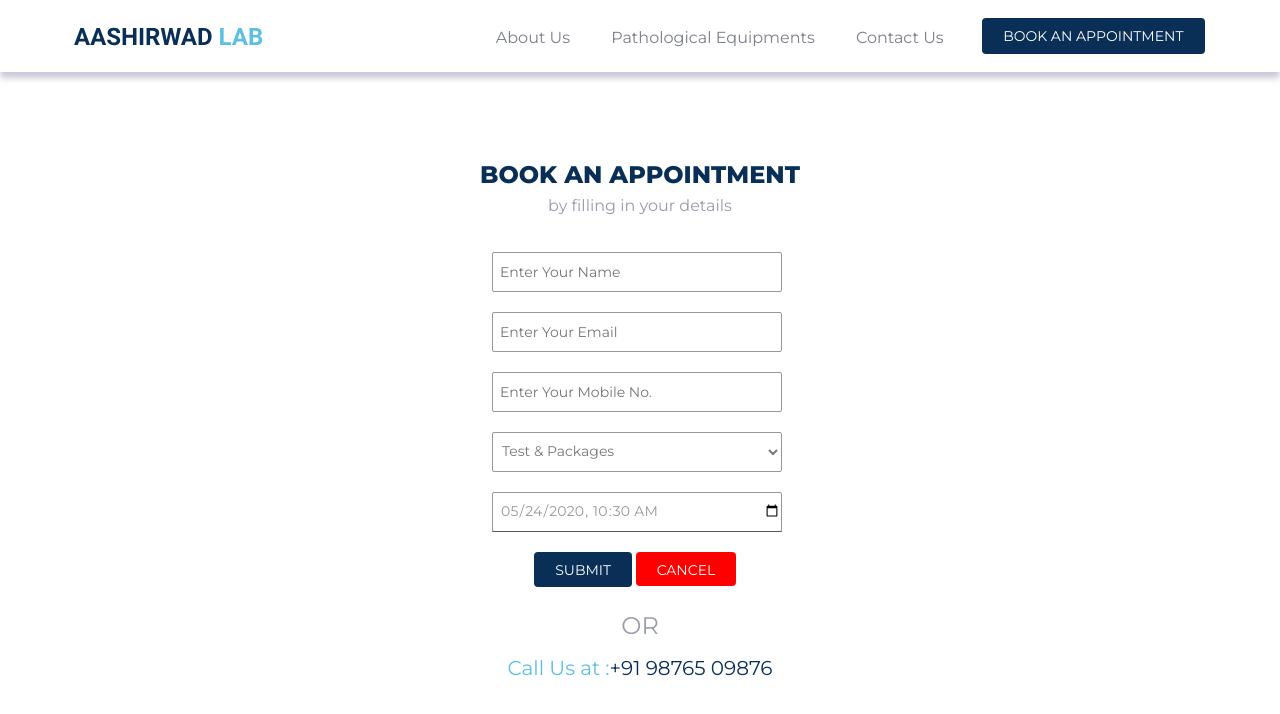
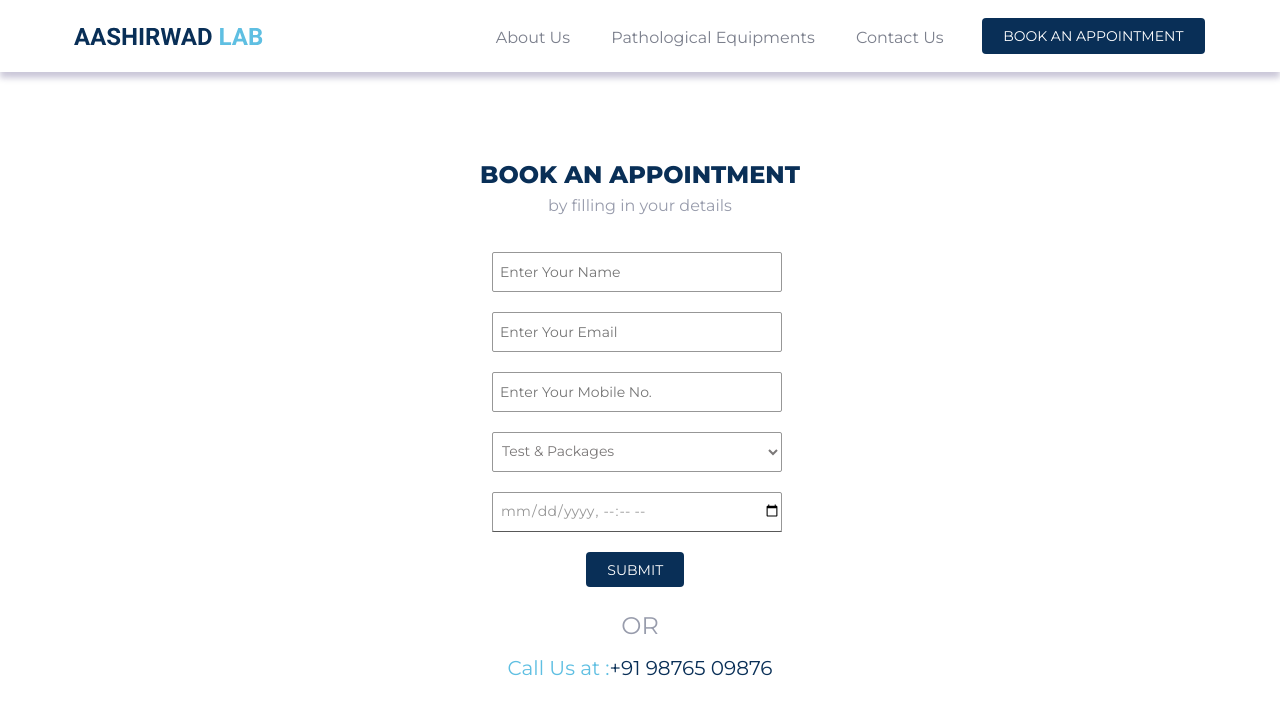
Before and after one commit to RohitGeddam-tech/Aashirvad, a React (Create React App) app: page /Aashirvad/Form in a window 1280 px wide. Shown: the top 714 px of the page. Built offline with nearby package versions, Linux system fonts and the light colour scheme.

Commit message:
newest commit

```diff
--- a/src/Components/CSS/Header.css
+++ b/src/Components/CSS/Header.css
@@ -190,6 +190,7 @@ color: #989CAC;
   font-family: 'Montserrat';
   padding-top: 11px !important;
   padding-bottom: 10px !important;
+  transition: all 1s ease;
 }
 
 .ui.button.cancelbtn:hover{
--- a/src/Components/Form.js
+++ b/src/Components/Form.js
@@ -5,11 +5,30 @@ import validate from './ValidateInfo';
 import {Link} from 'react-router-dom';
 import TextField from '@material-ui/core/TextField';
 
+
 const Form = () => {
 
-    const { handleChange, values, handleSubmit, errors } = useForm(
-        validate
-    );
+    const [errors, setErrors] = useState({})
+
+    const { handleChange, values } = useForm(validate);
+
+    const handleSubmit = e => {
+        e.preventDefault();
+
+        setErrors(validate(values));
+        // if(errors){
+        //     alert('Your Form is not Submitted');
+        // } else if(!errors){
+        //     alert('Your Form is Submitted');
+        // }
+
+        alert('form submitted')
+        console.log('form values', values)
+        // handleClose;
+        // setIsSubmit(true);
+
+    }
+
 
     return (
         <div className='form'>
@@ -25,16 +44,16 @@ const Form = () => {
                                 onChange={handleChange}
                                 required
                             />
-                    {/* {errors.name && <h4 className='errorp'>{errors.name}</h4>} */}
+                            {errors.name && <h4 className='errorp'>{errors.name}</h4>}
                             <input
                                 type='email'
                                 name='email'
                                 placeholder='Enter Your Email'
                                 value={values.email}
+                                onChange={handleChange}
                                 required
-                        onChange={handleChange}
                             />
-                    {/* {errors.email && <h4 className='errorp'>{errors.email}</h4>} */}
+                            {errors.email && <h4 className='errorp'>{errors.email}</h4>}
                             <input
                                 type='tel'
                                 name='mobile'
@@ -44,26 +63,39 @@ const Form = () => {
                                 pattern='[0-9]{10}'
                                 required
                             />
-                    {/* {errors.mobile && <h4 className='errorp'>{errors.mobile}</h4>} */}
-                    <select required>
+                            {errors.mobile && <h4 className='errorp'>{errors.mobile}</h4>}
+                            {/* <select name='select' value={values.select} required>
+                                <option name='option' value={values.option}>Test & Packages</option>
+                                <option name='option' value={values.option}>Blue</option>
+                                <option name='option' value={values.option}>Bank</option>
+                            </select> */}
+                            {/* {console.log(select)} */}
+                            <select name='select'
+                            defaultValue={values.select}
+                            onChange={handleChange}
+                            required
+                            >
                                 <option value=''>Test & Packages</option>
                                 <option value='Blue'>Blue</option>
                                 <option value='Bank'>Bank</option>
                             </select>
+                            {/* {errors.mobile && <h4 className='errorp'>{errors.mobile}</h4>} */}
                             <TextField
                                 id="datetime-local"
                                 type="datetime-local"
-                        defaultValue="2020-05-24T10:30"
+                                value={values.textField}
+                                name='textField'
                                 className={values.textField}
+                                onChange={handleChange}
                                 InputLabelProps={{
                                     shrink: true,
                                 }}
                             />
+                            {/* {errors.mobile && <h4 className='errorp'>{errors.mobile}</h4>} */}
                             <div>
+                                {/* <Link to='/'> */}
                                     <button type='submit' className='ui button newbtn'>Submit</button>
-                        <Link to='/Aashirvad'>
-                        <button className='ui button cancelbtn'>Cancel</button>
-                        </Link>
+                                {/* </Link> */}
                             </div>
                         </form>
                 <h3>OR</h3>
--- a/src/Components/Popup.js
+++ b/src/Components/Popup.js
@@ -4,8 +4,10 @@ import validate from './ValidateInfo';
 import Modal from '@material-ui/core/Modal';
 import TextField from '@material-ui/core/TextField';
 
+
 const Popup = () => {
     const [isModal, setModal] = useState(false);
+    // const [select, setSelect] = useState('');
 
     const handleOpen = () => {
         setModal(true);
@@ -14,8 +16,27 @@ const Popup = () => {
     const handleClose = () => {
         setModal(false);
     };
+    const [errors, setErrors] = useState({})
 
-    const { handleChange, values, handleSubmit, errors } = useForm(validate);
+    const { handleChange, values } = useForm(validate);
+
+    const handleSubmit = e => {
+        e.preventDefault();
+
+        setErrors(validate(values));
+        // if(errors){
+        //     alert('Your Form is not Submitted');
+        // } else if(!errors){
+        //     alert('Your Form is Submitted');
+        // }
+
+        alert('form submitted')
+        console.log('form values', values)
+        setModal(false);
+        // handleClose;
+        // setIsSubmit(true);
+
+    }
 
     return(
         <div>
@@ -36,7 +57,7 @@ const Popup = () => {
                                 onChange={handleChange}
                                 required
                             />
-                             {/* {errors.name && <h4 className='errorp'>{errors.name}</h4>}  */}
+                            {errors.name && <h4 className='errorp'>{errors.name}</h4>}
                             <input
                                 type='email'
                                 name='email'
@@ -45,7 +66,7 @@ const Popup = () => {
                                 onChange={handleChange}
                                 required
                             />
-                             {/* {errors.email && <h4 className='errorp'>{errors.email}</h4>}  */}
+                            {errors.email && <h4 className='errorp'>{errors.email}</h4>}
                             <input
                                 type='tel'
                                 name='mobile'
@@ -55,13 +76,18 @@ const Popup = () => {
                                 pattern='[0-9]{10}'
                                 required
                             />
-                             {/* {errors.mobile && <h4 className='errorp'>{errors.mobile}</h4>}  */}
+                            {errors.mobile && <h4 className='errorp'>{errors.mobile}</h4>}
                             {/* <select name='select' value={values.select} required>
                                 <option name='option' value={values.option}>Test & Packages</option>
                                 <option name='option' value={values.option}>Blue</option>
                                 <option name='option' value={values.option}>Bank</option>
                             </select> */}
-                            <select required>
+                            {/* {console.log(select)} */}
+                            <select name='select'
+                            defaultValue={values.select}
+                            onChange={handleChange}
+                            required
+                            >
                                 <option value=''>Test & Packages</option>
                                 <option value='Blue'>Blue</option>
                                 <option value='Bank'>Bank</option>
@@ -69,15 +95,16 @@ const Popup = () => {
                             <TextField
                                 id="datetime-local"
                                 type="datetime-local"
-                                defaultValue="2020-05-24T10:30"
+                                value={values.textField}
+                                name='textField'
                                 className={values.textField}
+                                onChange={handleChange}
                                 InputLabelProps={{
                                     shrink: true,
                                 }}
                             />
                             <div>
                                 <button type='submit' className='ui button newbtn'>Submit</button>
-                                <button onClick={handleClose} className='ui button cancelbtn'>Cancel</button>
                             </div>
                         </form>
                         <h3>OR</h3>
--- a/src/Components/Routing.js
+++ b/src/Components/Routing.js
@@ -23,6 +23,7 @@ const Routing = () => {
             <div className='App'>
                 <Header />
                 <Switch>
+                    <Route path='/' exact component={App}/>
                     <Route path='/Aashirvad' exact component={App}/>
                     <Route path='/Aashirvad/About' component={FullPage}/>
                     <Route path='/Aashirvad/Contacts' component={Contacts}/>
--- a/src/Components/SliderPopup.js
+++ b/src/Components/SliderPopup.js
@@ -7,6 +7,7 @@ import TextField from '@material-ui/core/TextField';
 
 const Popup = () => {
     const [isModal, setModal] = useState(false);
+    // const [select, setSelect] = useState('');
 
     const handleOpen = () => {
         setModal(true);
@@ -15,17 +16,35 @@ const Popup = () => {
     const handleClose = () => {
         setModal(false);
     };
+    const [errors, setErrors] = useState({})
 
-    const { handleChange, values, handleSubmit, errors } = useForm(validate);
+    const { handleChange, values } = useForm(validate);
+
+    const handleSubmit = e => {
+        e.preventDefault();
+
+        setErrors(validate(values));
+        // if(errors){
+        //     alert('Your Form is not Submitted');
+        // } else if(!errors){
+        //     alert('Your Form is Submitted');
+        // }
+
+        alert('form submitted')
+        console.log('form values', values)
+        setModal(false);
+        // handleClose;
+        // setIsSubmit(true);
+
+    }
 
     return(
         <div>
                     <button className='ui button btnrea' onClick={handleOpen}>Book Now</button>
                     <Modal className='modal' open={isModal} onClose={handleClose}>
                         <div className='popup'>
-
-                        <h2>Book an appointment</h2>
-                        <p>by filling in your details </p>
+                            <h2>Book an appointment</h2>
+                            <p>by filling in your details </p>
                         <form onSubmit={handleSubmit}>
                             <input
                                 type='name'
@@ -35,7 +54,7 @@ const Popup = () => {
                                 onChange={handleChange}
                                 required
                             />
-                             {/* {errors.name && <h4 className='errorp'>{errors.name}</h4>}  */}
+                            {errors.name && <h4 className='errorp'>{errors.name}</h4>}
                             <input
                                 type='email'
                                 name='email'
@@ -44,7 +63,7 @@ const Popup = () => {
                                 onChange={handleChange}
                                 required
                             />
-                             {/* {errors.email && <h4 className='errorp'>{errors.email}</h4>}  */}
+                            {errors.email && <h4 className='errorp'>{errors.email}</h4>}
                             <input
                                 type='tel'
                                 name='mobile'
@@ -54,24 +73,39 @@ const Popup = () => {
                                 pattern='[0-9]{10}'
                                 required
                             />
-                             {/* {errors.mobile && <h4 className='errorp'>{errors.mobile}</h4>}  */}
-                            <select name='select' value={values.select} required>
+                            {errors.mobile && <h4 className='errorp'>{errors.mobile}</h4>}
+                            {/* <select name='select' value={values.select} required>
                                 <option name='option' value={values.option}>Test & Packages</option>
                                 <option name='option' value={values.option}>Blue</option>
                                 <option name='option' value={values.option}>Bank</option>
+                            </select> */}
+                            {/* {console.log(select)} */}
+                            <select name='select'
+                            defaultValue={values.select}
+                            onChange={handleChange}
+                            required
+                            >
+                                <option value=''>Test & Packages</option>
+                                <option value='Blue'>Blue</option>
+                                <option value='Bank'>Bank</option>
                             </select>
+                            {/* {errors.mobile && <h4 className='errorp'>{errors.mobile}</h4>} */}
                             <TextField
                                 id="datetime-local"
                                 type="datetime-local"
-                                defaultValue="2020-05-24T10:30"
+                                value={values.textField}
+                                name='textField'
                                 className={values.textField}
+                                onChange={handleChange}
                                 InputLabelProps={{
                                     shrink: true,
                                 }}
                             />
+                            {/* {errors.mobile && <h4 className='errorp'>{errors.mobile}</h4>} */}
                             <div>
-                                <button type='submit' className='ui button newbtn'>Submit</button>
-                                <button onClick={handleClose} className='ui button cancelbtn'>Cancel</button>
+                                {/* <Link to='/'> */}
+                                    <button type='submit' className='ui button newbtn'>Submit</button>
+                                {/* </Link> */}
                             </div>
                         </form>
                         <h3>OR</h3>
--- a/src/Components/ValidateInfo.js
+++ b/src/Components/ValidateInfo.js
@@ -1,4 +1,5 @@
 import React from 'react'
+
 
 
 const ValidateInfo = (values) => {
```
Also changed, not shown: src/Components/useForm.js (+9 -5 lines). Lines whose indentation alone changed are shown as unchanged.
